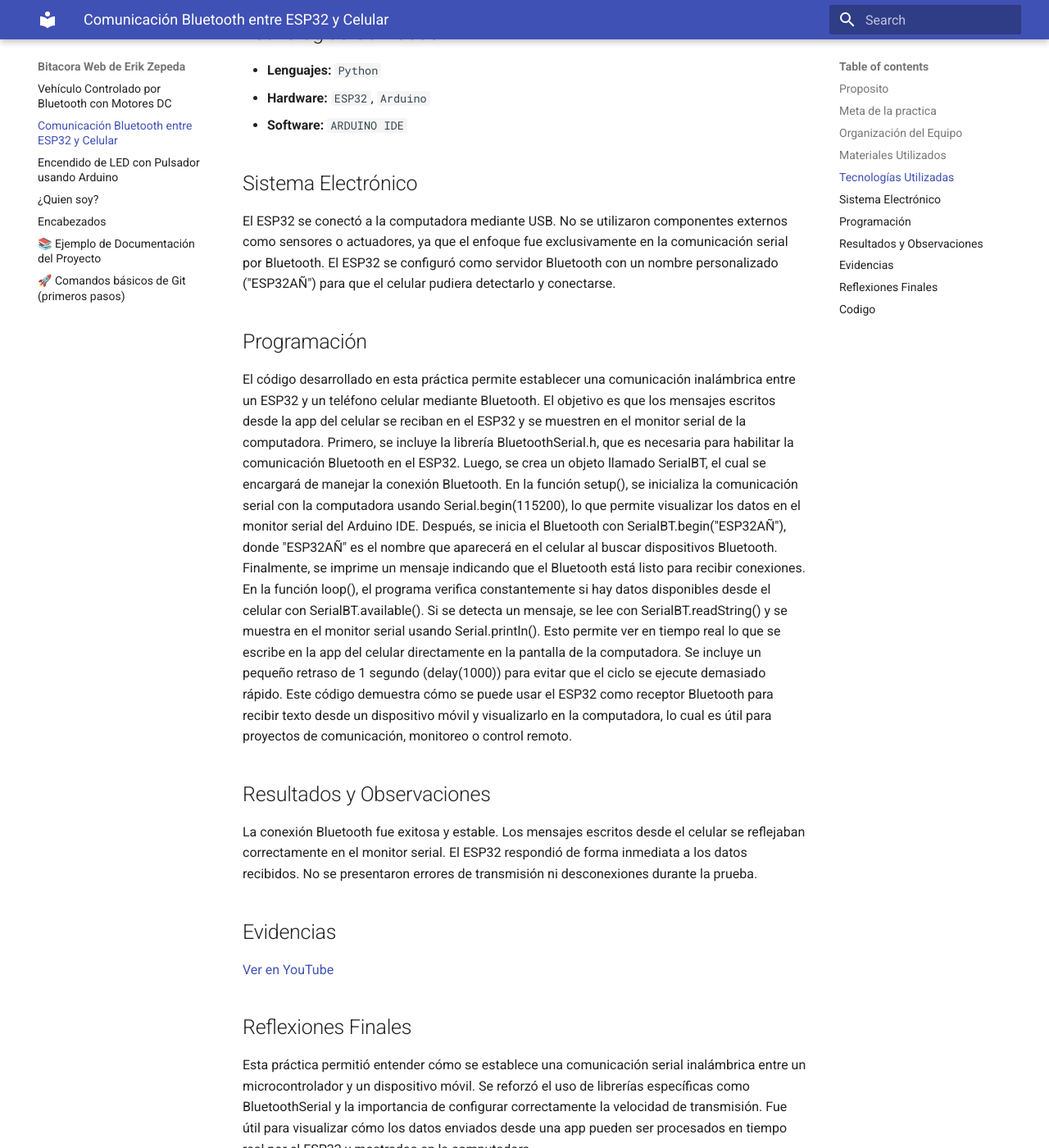
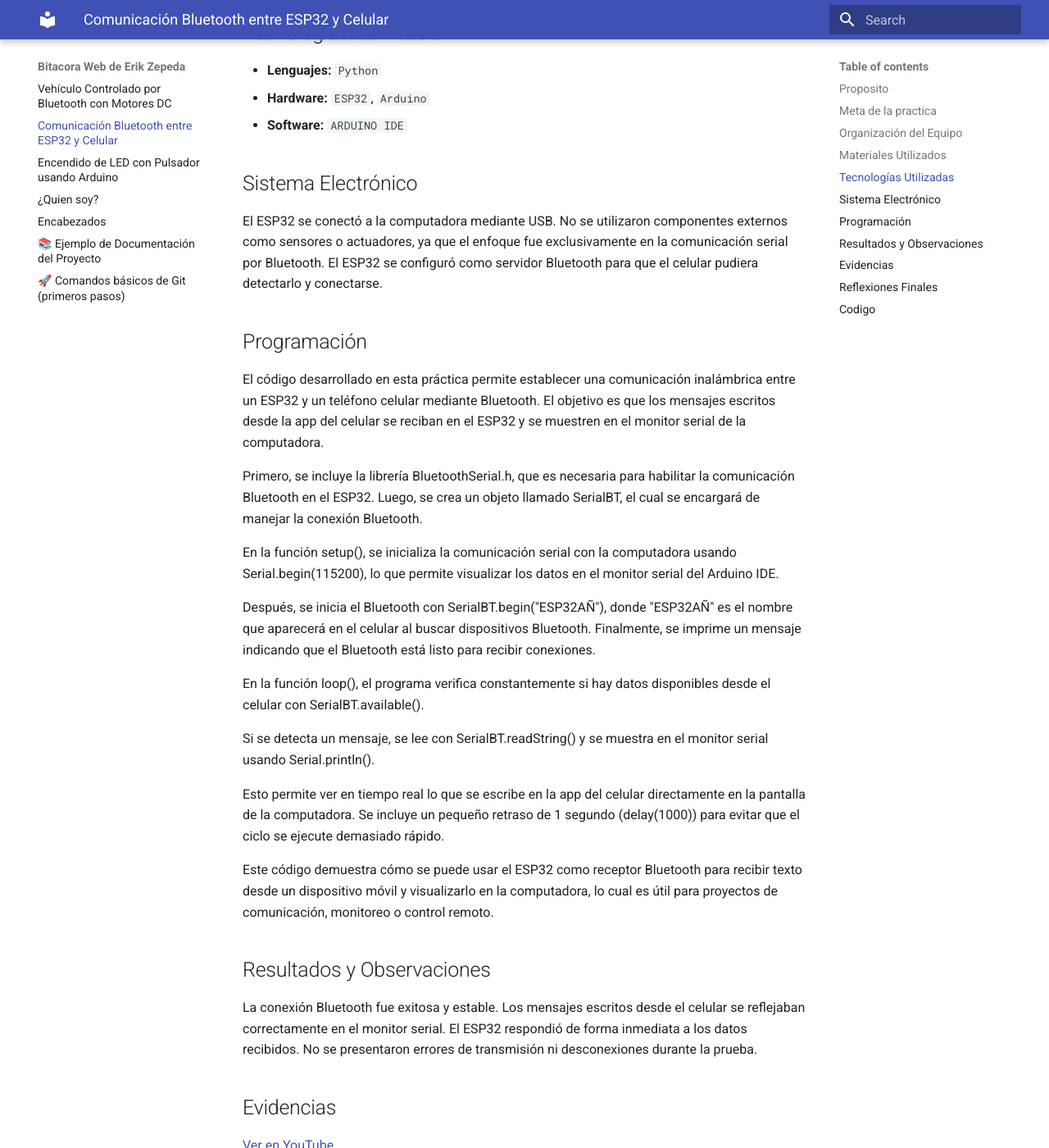
Before and after one commit to erikzepedaa/portafolioerikz, an MkDocs documentation site: the page built from docs/Trabajo2.md, in a window 1280 px wide and 1400 px high, scrolled down 920 px. Shown: the whole window at 82% size. Built offline with MkDocs 1.6.1 and Material for MkDocs 9.7.7, drawn with Linux system fonts in a browser that asks for light colours; part of the change alters nothing that is shown; some of the changed text lies outside the part shown.

Commit message:
Refactorizar y mejorar la documentación de Trabajo2
Se mejoró la redacción y estructura del documento para mayor claridad. Se añadieron secciones sobre el código y su funcionamiento.

````diff
--- a/docs/Trabajo2.md
+++ b/docs/Trabajo2.md
@@ -20,13 +20,24 @@ El equipo se dividió en dos áreas principales: desarrollo del codigo de progra
 - **Software:** `ARDUINO IDE`
 
 ## Sistema Electrónico
-El ESP32 se conectó a la computadora mediante USB. No se utilizaron componentes externos como sensores o actuadores, ya que el enfoque fue exclusivamente en la comunicación serial por Bluetooth. El ESP32 se configuró como servidor Bluetooth con un nombre personalizado ("ESP32AÑ") para que el celular pudiera detectarlo y conectarse.
+El ESP32 se conectó a la computadora mediante USB. No se utilizaron componentes externos como sensores o actuadores, ya que el enfoque fue exclusivamente en la comunicación serial por Bluetooth. El ESP32 se configuró como servidor Bluetooth para que el celular pudiera detectarlo y conectarse.
 
 ## Programación
 El código desarrollado en esta práctica permite establecer una comunicación inalámbrica entre un ESP32 y un teléfono celular mediante Bluetooth. El objetivo es que los mensajes escritos desde la app del celular se reciban en el ESP32 y se muestren en el monitor serial de la computadora.
-Primero, se incluye la librería BluetoothSerial.h, que es necesaria para habilitar la comunicación Bluetooth en el ESP32. Luego, se crea un objeto llamado SerialBT, el cual se encargará de manejar la conexión Bluetooth.
-En la función setup(), se inicializa la comunicación serial con la computadora usando Serial.begin(115200), lo que permite visualizar los datos en el monitor serial del Arduino IDE. Después, se inicia el Bluetooth con SerialBT.begin("ESP32AÑ"), donde "ESP32AÑ" es el nombre que aparecerá en el celular al buscar dispositivos Bluetooth. Finalmente, se imprime un mensaje indicando que el Bluetooth está listo para recibir conexiones.
-En la función loop(), el programa verifica constantemente si hay datos disponibles desde el celular con SerialBT.available(). Si se detecta un mensaje, se lee con SerialBT.readString() y se muestra en el monitor serial usando Serial.println(). Esto permite ver en tiempo real lo que se escribe en la app del celular directamente en la pantalla de la computadora. Se incluye un pequeño retraso de 1 segundo (delay(1000)) para evitar que el ciclo se ejecute demasiado rápido.
+
+Primero, se incluye la librería BluetoothSerial.h, que es necesaria para habilitar la comunicación Bluetooth en el ESP32.
+Luego, se crea un objeto llamado SerialBT, el cual se encargará de manejar la conexión Bluetooth.
+
+En la función setup(), se inicializa la comunicación serial con la computadora usando Serial.begin(115200), lo que permite visualizar los datos en el monitor serial del Arduino IDE.
+
+Después, se inicia el Bluetooth con SerialBT.begin("ESP32AÑ"), donde "ESP32AÑ" es el nombre que aparecerá en el celular al buscar dispositivos Bluetooth. Finalmente, se imprime un mensaje indicando que el Bluetooth está listo para recibir conexiones.
+
+En la función loop(), el programa verifica constantemente si hay datos disponibles desde el celular con SerialBT.available().
+
+Si se detecta un mensaje, se lee con SerialBT.readString() y se muestra en el monitor serial usando Serial.println().
+
+Esto permite ver en tiempo real lo que se escribe en la app del celular directamente en la pantalla de la computadora. Se incluye un pequeño retraso de 1 segundo (delay(1000)) para evitar que el ciclo se ejecute demasiado rápido.
+
 Este código demuestra cómo se puede usar el ESP32 como receptor Bluetooth para recibir texto desde un dispositivo móvil y visualizarlo en la computadora, lo cual es útil para proyectos de comunicación, monitoreo o control remoto.
 
 ## Resultados y Observaciones
@@ -42,25 +53,23 @@ No se presentaron errores de transmisión ni desconexiones durante la prueba.
 Esta práctica permitió entender cómo se establece una comunicación serial inalámbrica entre un microcontrolador y un dispositivo móvil.
 Se reforzó el uso de librerías específicas como BluetoothSerial y la importancia de configurar correctamente la velocidad de transmisión.
 Fue útil para visualizar cómo los datos enviados desde una app pueden ser procesados en tiempo real por el ESP32 y mostrados en la computadora.
----
+
 ## Codigo
 
 ```bash
-#include "BluetoothSerial.h"   // Librería para comunicación Bluetooth
+#include "BluetoothSerial.h"
 
-BluetoothSerial SerialBT;      // Objeto para manejar el Bluetooth
-
+BluetoothSerial SerialBT;
 void setup() {
-  Serial.begin(115200);        // Inicia comunicación serial con la PC
-  SerialBT.begin("ESP32AÑ");   // Nombre del dispositivo Bluetooth
+  Serial.begin(115200);
+  SerialBT.begin("ESP32AÑ");
   Serial.println("Bluetooth listo. Esperando conexión...");
 }
 
 void loop() {
-  if (SerialBT.available()) {                // Si hay datos disponibles por Bluetooth
-    String mensaje = SerialBT.readString();  // Leer el mensaje recibido
-    Serial.println("Recibido: " + mensaje);  // Mostrarlo en el monitor serial
-  }
-  delay(1000);  // Espera 1 segundo antes de revisar otra vez
+  if (SerialBT.available()) {
+    String mensaje = SerialBT.readString();
+    Serial.println("Recibido: " + mensaje);
+  delay(1000);
 }
 ```
````
